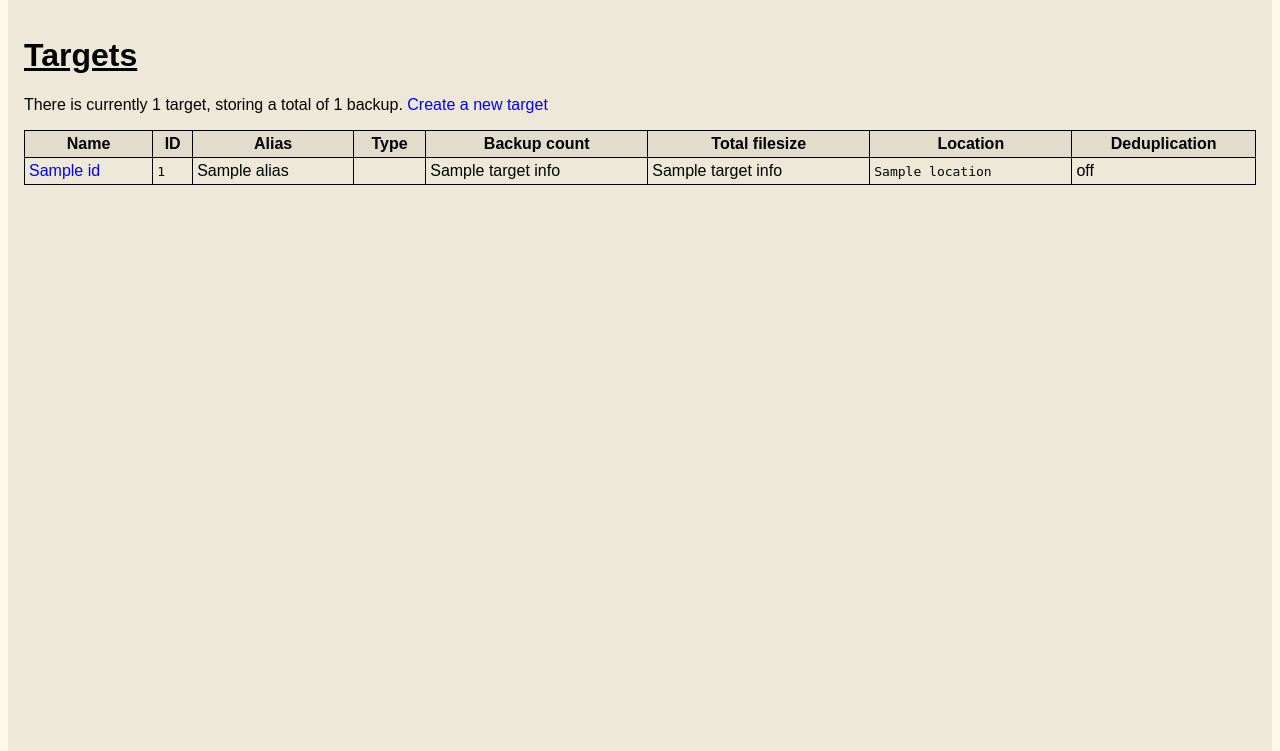
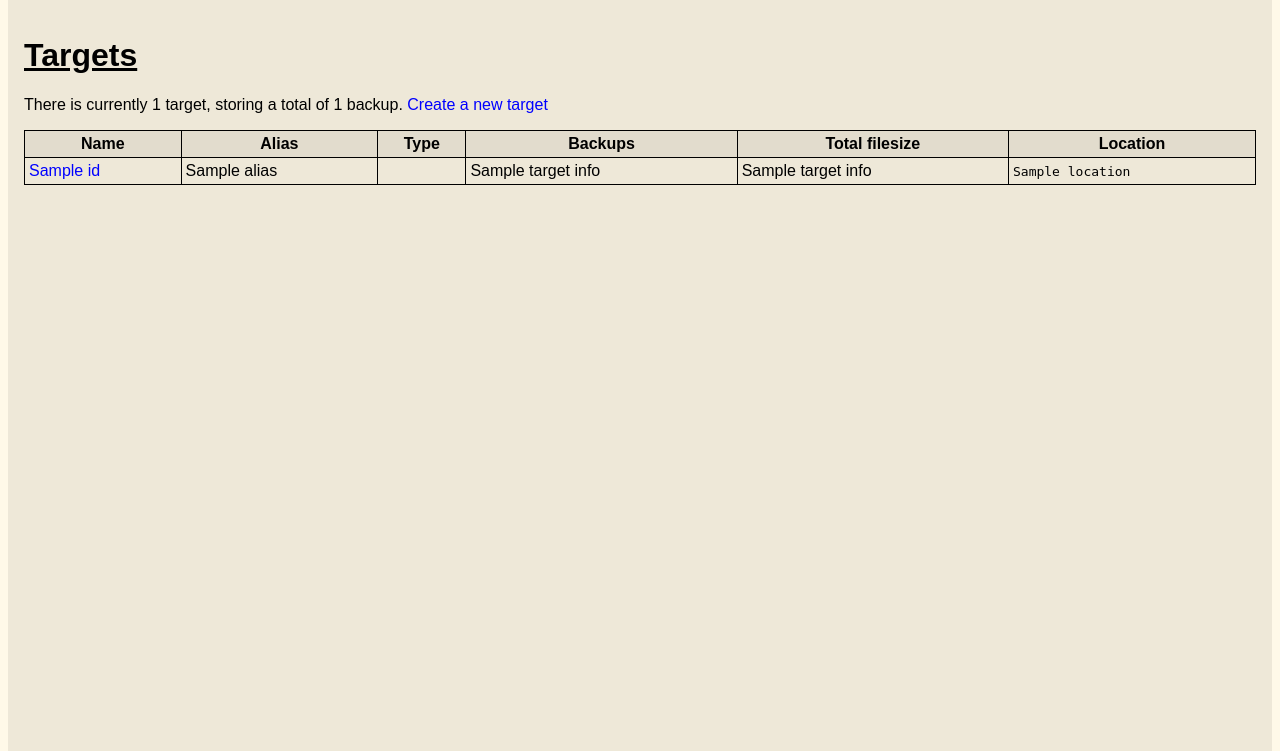
Before and after one commit to Backupchan/server, a Flask app: template templates/list_targets.html in a window 1280 px wide. Shown: the part 26-777 px from the top of the page. Run offline with Flask 3, Linux system fonts and the light colour scheme; the template is opened without the code that fills it: most values are stand-ins (such as "Sample title", 1, 10 or a date in 2020); parts of the project's set-up code (start-up, migrations or seed data) failed here and were passed over.

Commit message:
target list declutter

```diff
--- a/templates/list_targets.html
+++ b/templates/list_targets.html
@@ -19,20 +19,17 @@
             <thead>
                 <tr>
                     <th>Name</th>
-                    <th>ID</th>
                     <th>Alias</th>
                     <th>Type</th>
-                    <th>Backup count</th>
+                    <th>Backups</th>
                     <th>Total filesize</th>
                     <th>Location</th>
-                    <th>Deduplication</th>
                 </tr>
             </thead>
             <tbody>
                 {% for target_info in targets %}
                 <tr>
                     <td><a href="{{ url_for('webui.view_target', id=target_info[0].id) }}">{{ target_info[0].name }}</a></td>
-                    <td><span class="monospace">{{ target_info[0].id }}</span></td>
                     <td>{% if target_info[0].alias is none %}<i>None</i>{% else %}{{ target_info[0].alias }}{% endif %}</td>
                     <td>
                     {% if target_info[0].target_type == "single" %}
@@ -44,13 +41,6 @@
                     <td>{{ target_info[1] }}</td>
                     <td>{{ target_info[2] }}</td>
                     <td><span class="monospace">{{ target_info[0].location }}</span></td>
-                    <td>
-                    {% if target_info[0].deduplicate %}
-                        on
-                    {% else %}
-                        off
-                    {% endif %}
-                    </td>
                 </tr>
                 {% endfor %}
             </tbody>
```
